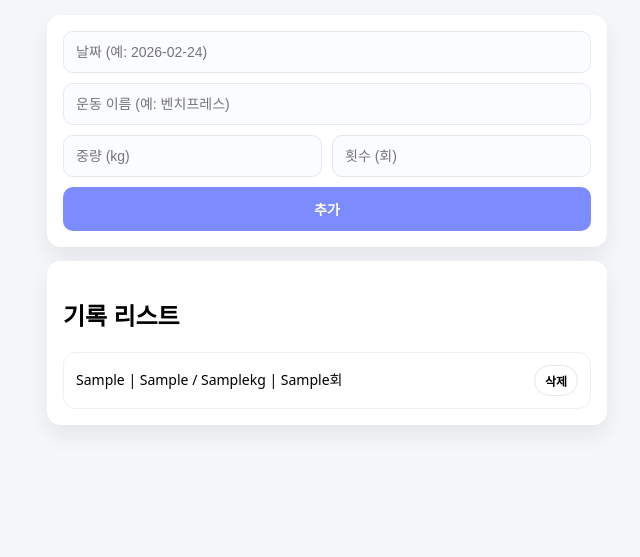
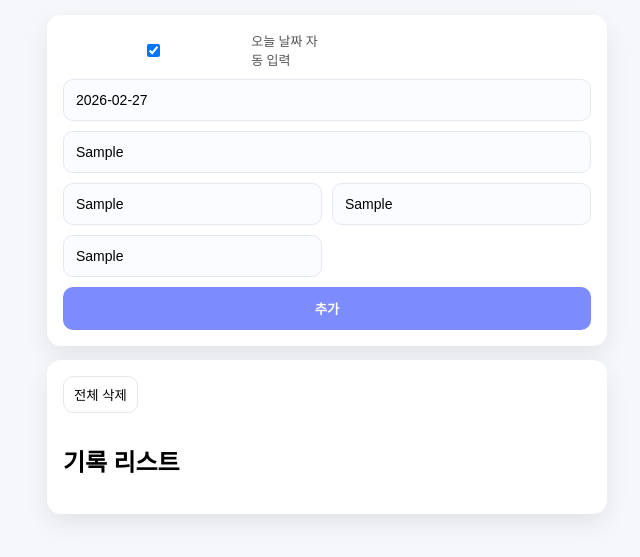
Before and after one commit to Extallar/workout-recode, a plain HTML site: page index.html in a window 1280 px wide. Both pictures are taken after typing "Sample", "Sample", "Sample", "Sample" into the empty fields and a click on the button "추가". Shown: the part 75-632 px from the top of the page, without its empty margins (313-953 px from the left). Drawn offline with Linux system fonts and the light colour scheme.

Commit message:
자동 날짜 토글 기능 추가

```diff
--- a/index.html
+++ b/index.html
@@ -12,7 +12,7 @@
     body
     {
       margin: 0;
-      font-family: system-ui, -apple-system, BlinkMacSystemFont, 'Segoe UI', Roboto, "Noto Sans KR";
+      font-family: system-ui, -apple-system, BlinkMacSystemFont, 'Segoe UI', Roboto, "Noto Sans KR",Arial, sans-serif;
       background: #f6f7fb;
     }
 
@@ -46,15 +46,13 @@
     gap: 10px;
   }
 
-  .grid .full {
-    grid-column: 1 / -1;
-  }
+  .full{grid-column: 1/-1;}
 
   input
   {
     width: 100%;
     box-sizing: border-box;
-    padding: 12px 12px;
+    padding: 12px;
     border-radius: 10px;
     border: 1px solid #e6e8ef;
     outline: none;
@@ -72,10 +70,9 @@
   #add
   {
     width: 100%;
-    padding: 12px 12px;
+    padding: 12px;
     border: 0;
     border-radius: 10px;
-    font-size: 14px;
     font-weight: 800;
     cursor: pointer;
     background: #7c8cff;
@@ -84,38 +81,50 @@
 
   #add:hover { opacity: 0.92; }
 
-  #list > div
+  #clear
+  {
+    border: 1px solid #e5e7ed;
+    background: #fff;
+    padding: 8px 10px;
+    border-radius: 10px;
+    cursor: pointer;
+    margin-bottom: 10px;
+  }
+
+  #clear:hover { opacity: 0.86;}
+
+  .workout
   {
     display: flex;
     justify-content: space-between;
+    gap: 12px;
+    padding: 14px 14px;
+    border: 1px solid #eef0f6;
+    border-radius: 14px;
+    background: #fff;
+    margin-top: 10px;
     align-items: center;
-    gap: 12px;
-    padding: 12px;
-    border: 1px solid #eef0f6;
-    border-radius: 12px;
-    margin-top: 10px;
-    background: #fff;
   }
 
-  #list span
-  {
-    font-size: 14px;
-    line-height: 1.3;
-  }
+  .w-title{font-weight: 900; font-size: 16px;}
+  .w-meta{color: #6b7280; font-size: 13px; margin-top: 4px;}
+  .w-total{margin-top: 6px; font-weight: 900; color: #4f46e5; font-size: 13px;}
 
   .delete
   {
-    border: 1px solid #e5e7eb;
-    background: #fff;
-    padding: 6px 10px;
-    border-radius: 999px;
+    border: 0;
+    background: #ef4444;
+    color: #fff;
+    padding: 8px 10px;
+    border-radius: 10px;
     cursor: pointer;
-    font-weight: 700;
+    font-weight: 800;
     font-size: 12px;
+    white-space:nowrap;
   }
 
-  .delete:hover { opacity: 0.85; }
-</style>
+  .delete:hover { opacity: 0.92; }
+
   </style>
 </head>
 
@@ -128,22 +137,66 @@
 
  <div class="card">
    <div class="grid">
+     <!-- 날짜 자동 입력 on/off-->
+     <label style="display:flex; gap:8px; align-items:center; font-size:13px; color:#555;">
+       <input id="autoDate" type="checkbox" checked>
+       오늘 날짜 자동 입력
+     </label>
      <input id="date" class="full" placeholder="날짜 (예: 2026-02-24)">
-    <input id="name" class="full" placeholder="운동 이름 (예: 벤치프레스)">
+     <input id="name" class="full" list="nameOptions" placeholder="운동 이름 (예: 벤치프레스)">
+     <datalist id="nameOptions"></datalist>
      <input id="weight" placeholder="중량 (kg)">
      <input id="reps" placeholder="횟수 (회)">
+     <input id="sets" placeholder="세트 수">
      <button id="add" class="full">추가</button>
    </div>
  </div>
 
 <div class="card">
+  <button id="clear">전체 삭제</button>
   <h2>기록 리스트</h2>
   <div id="list"></div>
 </div>
        <script>
 
        const addButton = document.getElementById("add");
+       const clearButton = document.getElementById("clear");
        const list = document.getElementById("list");
+
+       const autoDateCheckbox = document.getElementById("autoDate");
+
+      //당일 날짜 자동 입력
+       const today = new Date().toISOString().slice(0, 10);
+
+       // on 일때 날짜 입력
+       function applyAutoDateIfOn()
+       {
+        if(!autoDateCheckbox)
+        return;
+        if(autoDateCheckbox.checked)
+       {
+        document.getElementById("date").value = today;
+       }
+       }
+
+       // 상태 저장/불러오기, 새로고침 해도 유지
+       const savedAutoDate = localStorage.getItem("autoDateOn");
+       if(autoDateCheckbox)
+       {
+        autoDateCheckbox.checked = savedAutoDate === null ? true : savedAutoDate === "true";
+       }
+
+       //초기 1회만
+       applyAutoDateIfOn();
+
+       //상태 바뀔 때 저장, 날짜 채우기
+       if (autoDateCheckbox)
+       {
+        autoDateCheckbox.addEventListener("change", () => {
+        localStorage.setItem("autoDateOn", String(autoDateCheckbox.checked));
+        applyAutoDateIfOn();
+        });
+       }
 
        function save()
        {
@@ -156,7 +209,28 @@
          if (saved) list.innerHTML = saved;
        }
 
+       //최근 입력했던 운동 명 기억하고 불러오기
+       function updateNameOptions()
+       {
+        const optionsE1 = document.getElementById("nameOptions");
+        const saveNames = JSON.parse(localStorage.getItem("workoutNames") || "[]");
+
+        optionsE1.innerHTML = saveNames
+        .slice(0, 20)
+        .map((n) => `<option value="${n}"></option>`)
+        .join("");
+       }
+
+       function saveWorkoutName(name)
+       {
+        const savedNames = JSON.parse(localStorage.getItem("workoutNames") || "[]");
+        const next = [name, ...savedNames.filter((n) => n !== name)];
+        localStorage.setItem("workoutNames", JSON.stringify(next.slice(0, 50)));
+       }
+
        load();
+
+       updateNameOptions();
 
        //저장된 항목 포함, 삭제 버튼 모두 처리 (이벤트 위임)
        list.addEventListener("click", function (e)
@@ -174,27 +248,67 @@
          const name = document.getElementById("name").value.trim();
          const weight = document.getElementById("weight").value.trim();
          const reps = document.getElementById("reps").value.trim();
+         const sets = document.getElementById("sets").value.trim();
+         const totalReps = Number(reps) * Number(sets);
 
-         if (!date || !name || !weight || !reps)
+         if (!date || !name || !weight || !reps || !sets)
          {
            alert("빈칸 없이 입력해줘!");
            return;
          }
 
+         if (isNaN(Number(reps)) || isNaN(Number(sets)) || isNaN(Number(weight)))
+         {
+          alert("중량/횟수/세트는 숫자만 입력해줘!");
+          return;
+         }
+
+         //클래스 변경
          const item = document.createElement("div");
          item.innerHTML = `
-           <span>${date} | ${name} / ${weight}kg | ${reps}회</span>
+           <div class="workout">
+             <div>
+               <div class="w-title">${name}</div>
+               <div class="w-meta">${date} | ${weight}kg | ${reps}회 x ${sets}세트</div>
+               <div class="w-total">총${totalReps}회</div>
+             </div>
              <button class="delete">삭제</button>
+            </div>
             `;
 
          list.appendChild(item);
+
          save();
 
-         document.getElementById("date").value = "";
+         saveWorkoutName(name);
+         updateNameOptions();
          document.getElementById("name").value = "";
          document.getElementById("weight").value = "";
          document.getElementById("reps").value = "";
+         document.getElementById("sets").value = "";
+
+         applyAutoDateIfOn();
        });
+
+       //enter키로 기록 추가
+       document.addEventListener("keydown", function (e)
+      {
+        if (e.key === "Enter")
+      {
+        addButton.click();
+      }
+      });
+
+      //전체 삭제
+      clearButton.addEventListener("click", function ()
+     {
+       if (confirm("정말 삭제하시겠습니까?"))
+       {
+        list.innerHTML = "";
+        save();
+       }
+     });
+
      </script>
     </div>
  </body>
```
Lines whose indentation alone changed are shown as unchanged.
